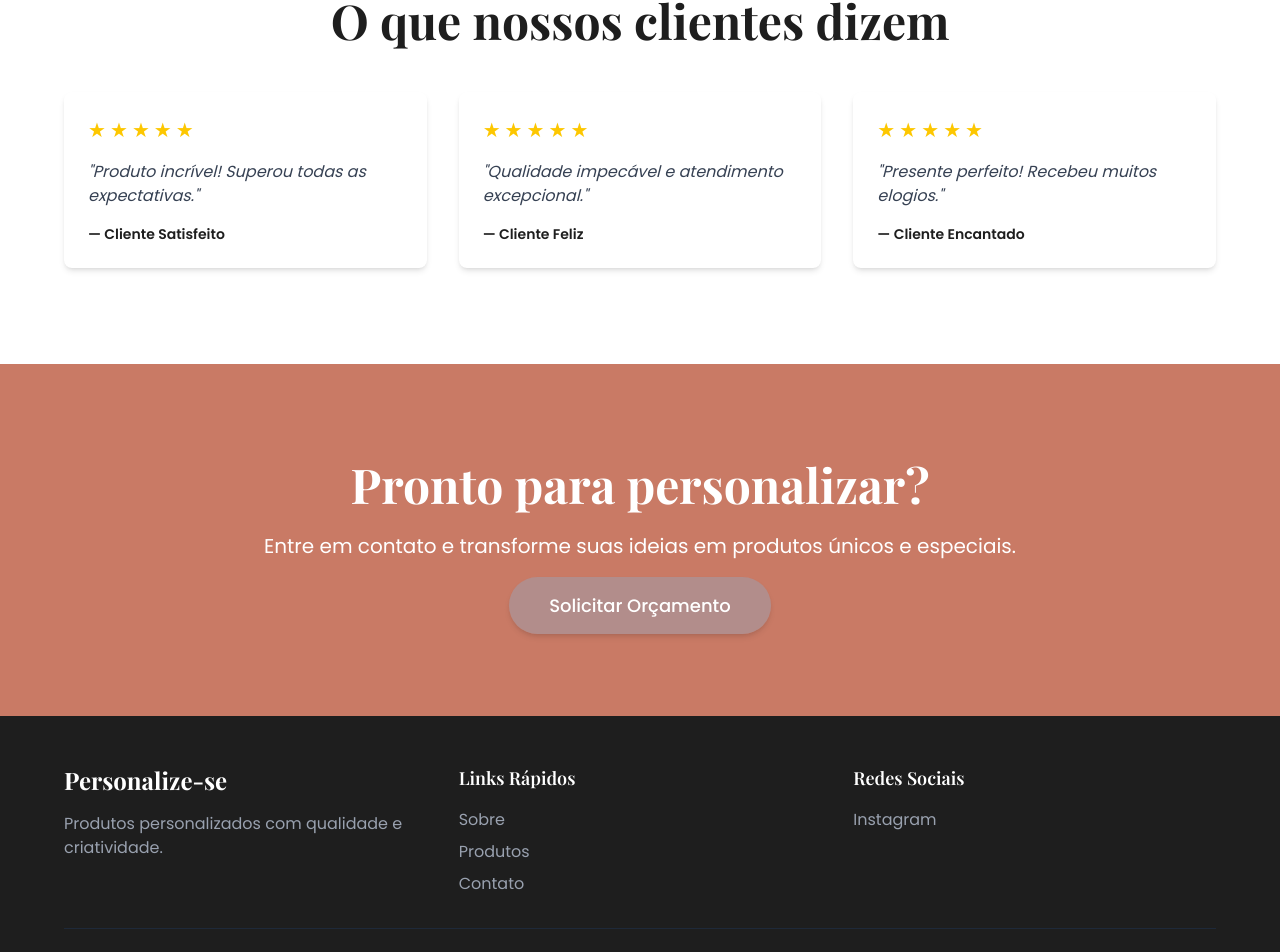
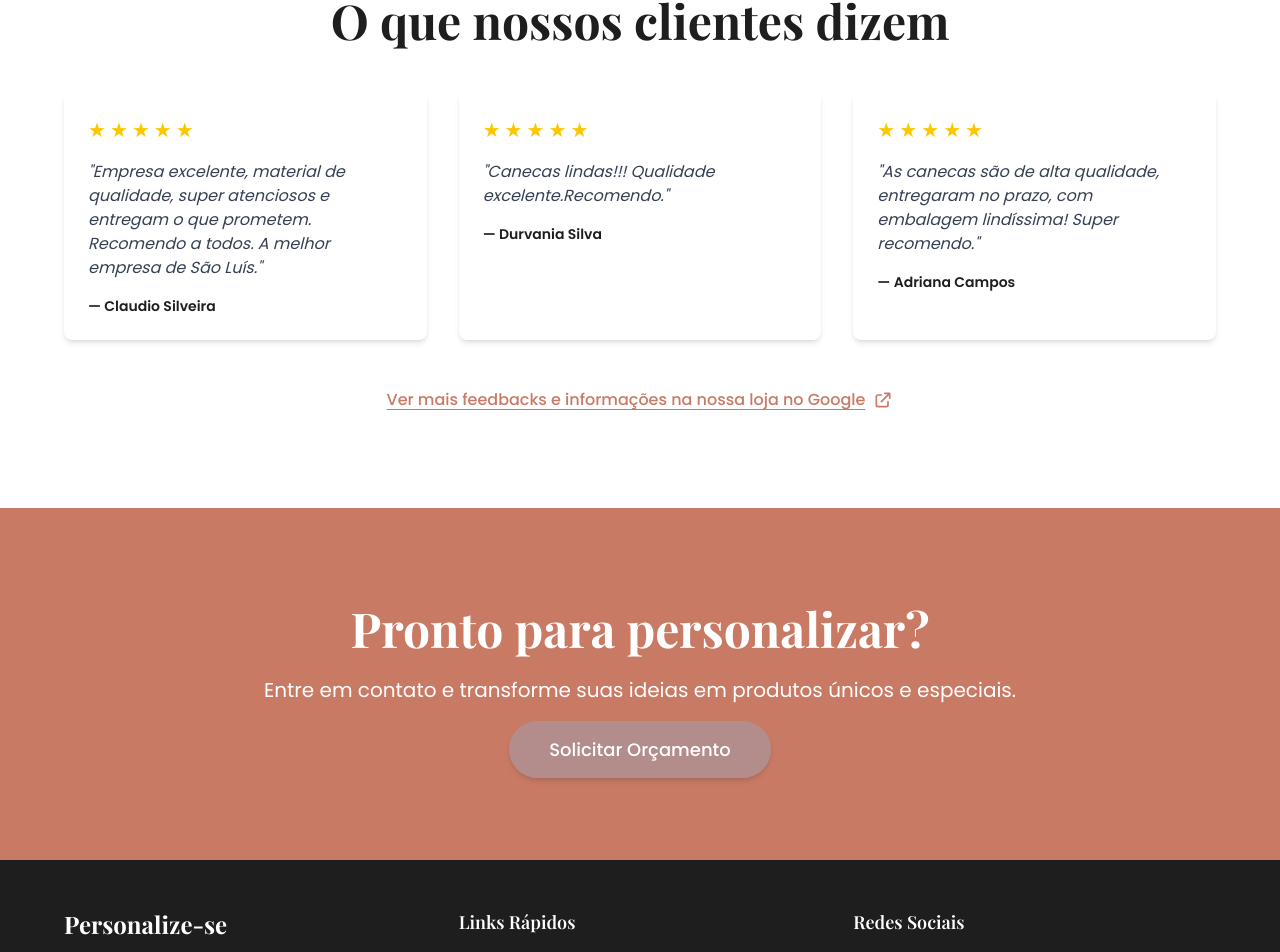
Before and after one commit to victorhsalves/personalize-se-lp, a Next.js app: page / in a window 1280 px wide. Shown: the part 2236-3188 px from the top of the page. Built offline with nearby package versions, Linux system fonts and the light colour scheme; no server answers.

Commit message:
fix: ajuste nos textos de feedback para os reais, adicionado link para loje no google

```diff
--- a/components/Testimonials.tsx
+++ b/components/Testimonials.tsx
@@ -5,7 +5,23 @@ import { TESTIMONIALS } from "@/lib/constants";
 import SectionTitle from "./UI/SectionTitle";
 import Card from "./UI/Card";
 
+declare global {
+  interface Window {
+    gtag?: (...args: unknown[]) => void;
+  }
+}
+
 export default function Testimonials() {
+  const handleGoogleStoreClick = () => {
+    if (typeof window !== "undefined" && window.gtag) {
+      window.gtag("event", "click", {
+        event_category: "external_link",
+        event_label: "Google Store - Ver mais feedbacks",
+        link_url: "https://share.google/dws5QxobxqiVfniya",
+      });
+    }
+  };
+
   return (
     <section id="testimonials" className="py-24 px-6 bg-white">
       <div className="container mx-auto max-w-6xl">
@@ -23,11 +39,13 @@ export default function Testimonials() {
               <Card className="p-6 h-full">
                 <div className="flex gap-1 mb-4">
                   {Array.from({ length: testimonial.rating }).map((_, i) => (
-                    <span key={i} className="text-yellow-400 text-xl">★</span>
+                    <span key={i} className="text-yellow-400 text-xl">
+                      ★
+                    </span>
                   ))}
                 </div>
                 <p className="text-gray-700 mb-4 italic">
-                  "{testimonial.text}"
+                  {`"${testimonial.text}"`}
                 </p>
                 <p className="text-sm font-semibold text-[#1E1E1E]">
                   — {testimonial.name}
@@ -36,6 +54,38 @@ export default function Testimonials() {
             </motion.div>
           ))}
         </div>
+
+        <motion.div
+          initial={{ opacity: 0, y: 20 }}
+          whileInView={{ opacity: 1, y: 0 }}
+          viewport={{ once: true }}
+          transition={{ duration: 0.5, delay: 0.4 }}
+          className="mt-12 text-center"
+        >
+          <a
+            href="https://share.google/dws5QxobxqiVfniya"
+            target="_blank"
+            rel="noopener noreferrer"
+            onClick={handleGoogleStoreClick}
+            className="inline-flex items-center gap-2 text-[#C97A65] hover:text-[#A66B5B] font-medium transition-colors duration-200 underline underline-offset-4 hover:underline-offset-2"
+          >
+            Ver mais feedbacks e informações na nossa loja no Google
+            <svg
+              xmlns="http://www.w3.org/2000/svg"
+              className="h-5 w-5"
+              fill="none"
+              viewBox="0 0 24 24"
+              stroke="currentColor"
+            >
+              <path
+                strokeLinecap="round"
+                strokeLinejoin="round"
+                strokeWidth={2}
+                d="M10 6H6a2 2 0 00-2 2v10a2 2 0 002 2h10a2 2 0 002-2v-4M14 4h6m0 0v6m0-6L10 14"
+              />
+            </svg>
+          </a>
+        </motion.div>
       </div>
     </section>
   );
--- a/lib/constants.ts
+++ b/lib/constants.ts
@@ -4,9 +4,12 @@ export const BRAND = {
     name1: "Victor Hugo Alves",
     name2: "Ana Beatriz Mendes",
   },
-  mission: "Criar produtos personalizados com qualidade impecável que transmitam autenticidade e emoção.",
-  vision: "Ser reconhecida como uma marca de referência em personalização criativa e tecnológica no Maranhão.",
-  purpose: "Tornar cada pessoa e marca única, através de produtos que contam histórias com arte e cuidado.",
+  mission:
+    "Criar produtos personalizados com qualidade impecável que transmitam autenticidade e emoção.",
+  vision:
+    "Ser reconhecida como uma marca de referência em personalização criativa e tecnológica no Maranhão.",
+  purpose:
+    "Tornar cada pessoa e marca única, através de produtos que contam histórias com arte e cuidado.",
 } as const;
 
 export const COLORS = {
@@ -29,13 +32,15 @@ export const NAVIGATION = {
 export const HERO = {
   title: "Presentes únicos, feitos com",
   titleHighlight: "personalidade",
-  description: "Canecas, camisas e muito mais — cada detalhe pensado pra ser tão especial quanto quem vai receber.",
+  description:
+    "Canecas, camisas e muito mais — cada detalhe pensado pra ser tão especial quanto quem vai receber.",
   cta: "Peça a sua",
 } as const;
 
 export const ABOUT = {
   title: "Sobre a Personalize-se",
-  description: "Somos uma marca de produtos personalizados que une criatividade, qualidade e tecnologia para transformar itens comuns em peças únicas e cheias de personalidade.",
+  description:
+    "Somos uma marca de produtos personalizados que une criatividade, qualidade e tecnologia para transformar itens comuns em peças únicas e cheias de personalidade.",
   values: [
     {
       title: "Criatividade",
@@ -54,7 +59,8 @@ export const ABOUT = {
 
 export const PRODUCTS = {
   title: "Nossos Produtos",
-  description: "Transforme ideias em realidade com nossos produtos personalizados.",
+  description:
+    "Transforme ideias em realidade com nossos produtos personalizados.",
   items: [
     {
       id: 1,
@@ -82,20 +88,20 @@ export const TESTIMONIALS = {
   items: [
     {
       id: 1,
-      name: "Cliente Satisfeito",
-      text: "Produto incrível! Superou todas as expectativas.",
+      name: "Claudio Silveira",
+      text: "Empresa excelente, material de qualidade, super atenciosos e entregam o que prometem. Recomendo a todos. A melhor empresa de São Luís.",
       rating: 5,
     },
     {
       id: 2,
-      name: "Cliente Feliz",
-      text: "Qualidade impecável e atendimento excepcional.",
+      name: "Durvania Silva",
+      text: "Canecas lindas!!! Qualidade excelente.Recomendo.",
       rating: 5,
     },
     {
       id: 3,
-      name: "Cliente Encantado",
-      text: "Presente perfeito! Recebeu muitos elogios.",
+      name: "Adriana Campos",
+      text: "As canecas são de alta qualidade, entregaram no prazo, com embalagem lindíssima! Super recomendo.",
       rating: 5,
     },
   ],
@@ -124,14 +130,18 @@ export const BUSINESS_HOURS = {
 
 export const CONTACT = {
   title: "Entre em contato",
-  description: "Solicite um orçamento ou tire suas dúvidas. Estamos prontos para transformar suas ideias em realidade!",
+  description:
+    "Solicite um orçamento ou tire suas dúvidas. Estamos prontos para transformar suas ideias em realidade!",
   email: "personalize.se.studio@gmail.com",
   phone: "(98) 92002-1053",
-  whatsapp: "https://wa.me/5598920021053?text=Ol%C3%A1!%20Vi%20os%20seus%20produtos%20no%20site%20e%20gostaria%20de%20conhecer%20mais",
+  whatsapp:
+    "https://wa.me/5598920021053?text=Ol%C3%A1!%20Vi%20os%20seus%20produtos%20no%20site%20e%20gostaria%20de%20conhecer%20mais",
 } as const;
 
 export const FOOTER = {
-  copyright: `© ${new Date().getFullYear()} ${BRAND.name}. Todos os direitos reservados.`,
+  copyright: `© ${new Date().getFullYear()} ${
+    BRAND.name
+  }. Todos os direitos reservados.`,
   links: {
     instagram: "https://instagram.com/personalize_se.slz",
     // facebook: "https://facebook.com/personalize-se",
```
